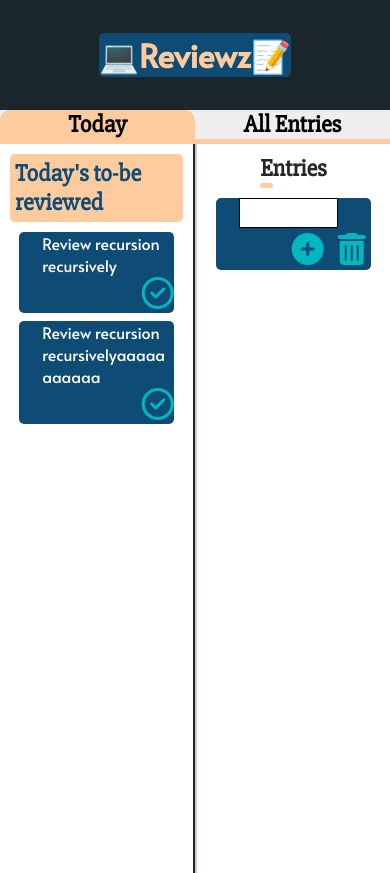
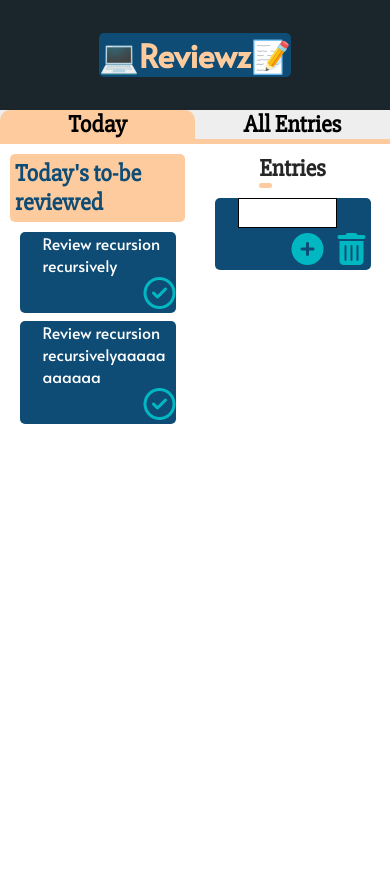
Before and after one commit to alessandrovinciabc/reviewz, a plain HTML site: page index.html in a window 390 px wide. Drawn offline with Linux system fonts and the light colour scheme.

Commit message:
Remove borders from containers on query

```diff
--- a/styles.css
+++ b/styles.css
@@ -35,7 +35,7 @@ font-family: 'Slabo 27px', serif;
     align-items: center;
     width: 50%;
 
-    border-right: 2px solid #1b262c;
+    border-right: 2px solid #cccccc;
 }
 
 .container-entries {
@@ -235,4 +235,8 @@ hr{
     .choose-tab{
         display: flex;
     }
+
+    .container-today, .container-entries {
+        border: none;
+    }
   }
```
